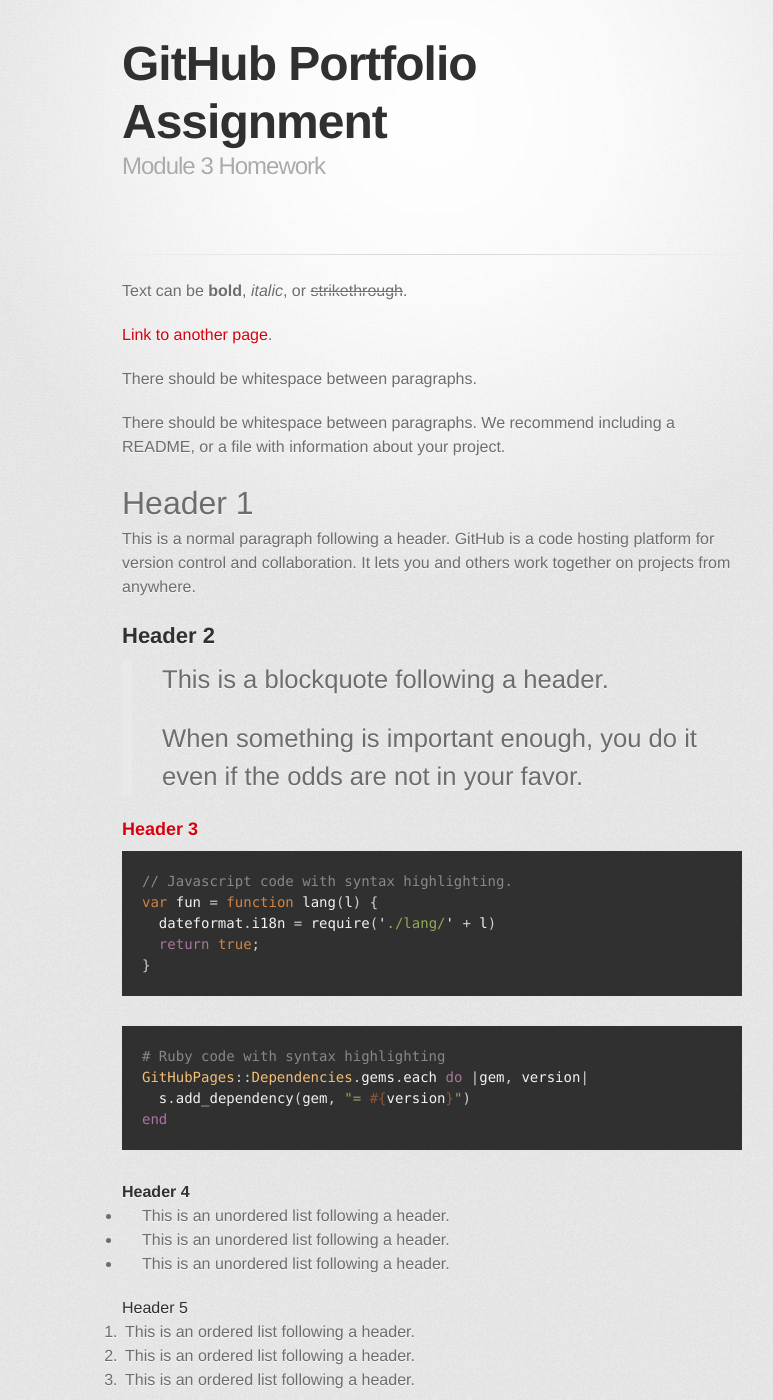
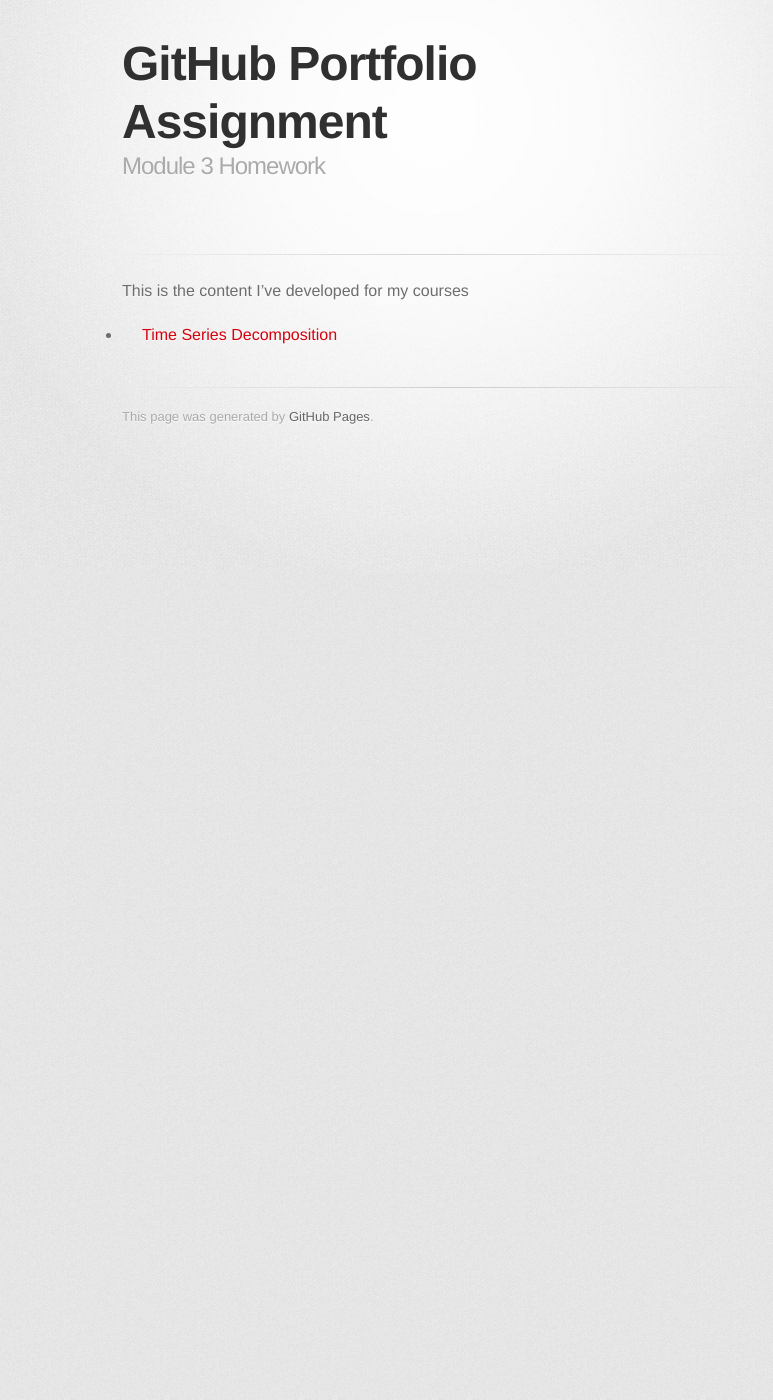
Before and after one commit to LukeTrieber/LukeTrieber.github.io, a Jekyll site: the page built from index.md, in a window 1280 px wide and 1400 px high. Shown: the whole window, without its empty margins (208-981 px from the left). Built offline with Jekyll 4.4.1, drawn with Linux system fonts in a browser that asks for light colours; some web fonts are replaced; our own code applies the rules of GitHub Pages for plain Markdown files; some of the changed text lies outside the part shown.

Commit message:
Update index.md

````diff
--- a/index.md
+++ b/index.md
@@ -3,122 +3,6 @@
 description: Module 3 Homework
 ---
 
-Text can be **bold**, _italic_, or ~~strikethrough~~.
+This is the content I've developed for my courses
 
-[Link to another page](./another-page.html).
-
-There should be whitespace between paragraphs.
-
-There should be whitespace between paragraphs. We recommend including a README, or a file with information about your project.
-
-# Header 1
-
-This is a normal paragraph following a header. GitHub is a code hosting platform for version control and collaboration. It lets you and others work together on projects from anywhere.
-
-## Header 2
-
-> This is a blockquote following a header.
->
-> When something is important enough, you do it even if the odds are not in your favor.
-
-### Header 3
-
-```js
-// Javascript code with syntax highlighting.
-var fun = function lang(l) {
-  dateformat.i18n = require('./lang/' + l)
-  return true;
-}
-```
-
-```ruby
-# Ruby code with syntax highlighting
-GitHubPages::Dependencies.gems.each do |gem, version|
-  s.add_dependency(gem, "= #{version}")
-end
-```
-
-#### Header 4
-
-*   This is an unordered list following a header.
-*   This is an unordered list following a header.
-*   This is an unordered list following a header.
-
-##### Header 5
-
-1.  This is an ordered list following a header.
-2.  This is an ordered list following a header.
-3.  This is an ordered list following a header.
-
-###### Header 6
-
-| head1        | head two          | three |
-|:-------------|:------------------|:------|
-| ok           | good swedish fish | nice  |
-| out of stock | good and plenty   | nice  |
-| ok           | good `oreos`      | hmm   |
-| ok           | good `zoute` drop | yumm  |
-
-### There's a horizontal rule below this.
-
-* * *
-
-### Here is an unordered list:
-
-*   Item foo
-*   Item bar
-*   Item baz
-*   Item zip
-
-### And an ordered list:
-
-1.  Item one
-1.  Item two
-1.  Item three
-1.  Item four
-
-### And a nested list:
-
-- level 1 item
-  - level 2 item
-  - level 2 item
-    - level 3 item
-    - level 3 item
-- level 1 item
-  - level 2 item
-  - level 2 item
-  - level 2 item
-- level 1 item
-  - level 2 item
-  - level 2 item
-- level 1 item
-
-### Small image
-
-![Octocat](https://github.githubassets.com/images/icons/emoji/octocat.png)
-
-### Large image
-
-![Branching](https://guides.github.com/activities/hello-world/branching.png)
-
-
-### Definition lists can be used with HTML syntax.
-
-<dl>
-<dt>Name</dt>
-<dd>Godzilla</dd>
-<dt>Born</dt>
-<dd>1952</dd>
-<dt>Birthplace</dt>
-<dd>Japan</dd>
-<dt>Color</dt>
-<dd>Green</dd>
-</dl>
-
-```
-Long, single-line code blocks should not wrap. They should horizontally scroll if they are too long. This line should be long enough to demonstrate this.
-```
-
-```
-The final element.
-```
+- [Time Series Decomposition](timeseries/index.md)
````
